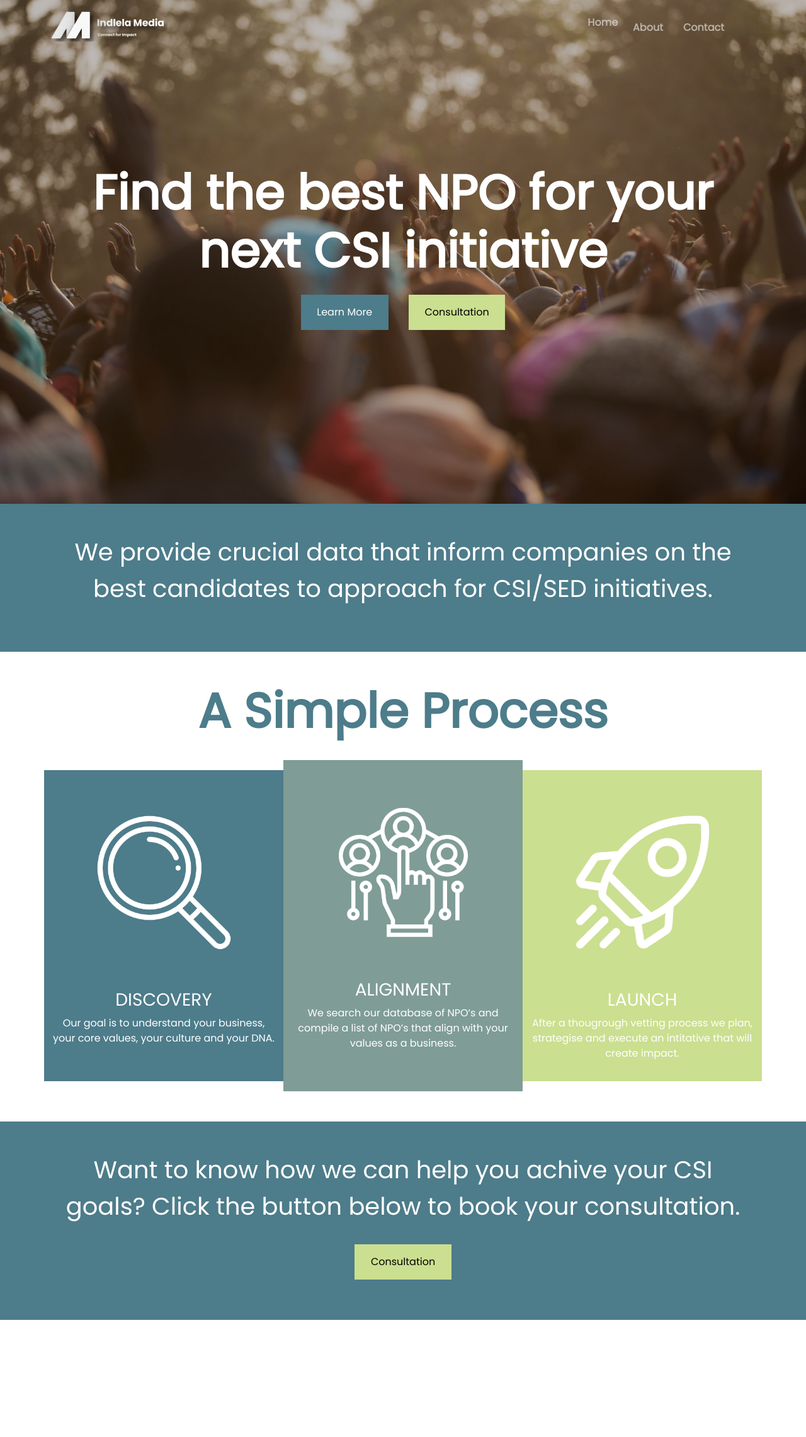
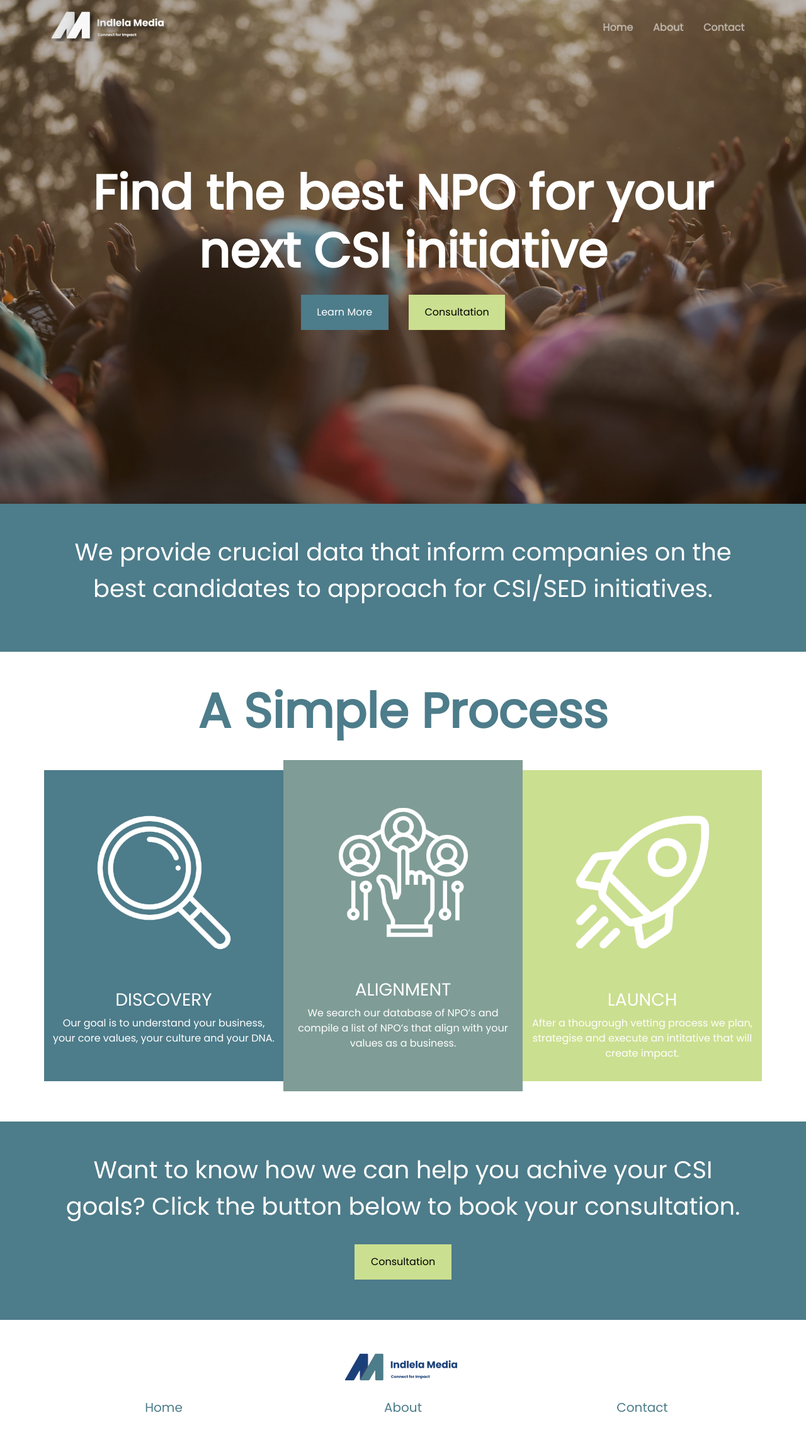
Before and after one commit to bradley-mubenga/indlelamedia, a Next.js app: page / in a window 1280 px wide. Shown: the top 2282 px of the page at 63% size. Before the commit the page ends 2096 px from the top, so only its background shows below. Built offline with nearby package versions, Linux system fonts and the light colour scheme.

Commit message:
Footer Complete

```diff
--- a/assets/scss/home.scss
+++ b/assets/scss/home.scss
@@ -69,3 +69,8 @@
     border: pallet.$teal-blue 2.5px solid;
     border-radius: none;
 }
+
+//FOOTER
+.LinkColor {
+    color: pallet.$teal-blue;
+}
--- /dev/null
+++ b/components/Footer.jsx
@@ -0,0 +1,28 @@
+import React from 'react';
+//
+import Image from 'next/image';
+import Link from 'next/link';
+
+export default function Footer() {
+    return (
+        <footer className="py-5 container">
+            <div className="text-center">
+            <Image src={"/indlela-media-logo-color.png"} className="img-fluid" width="184px" height="53px" alt="Indlela Media Logo" />
+
+                <div className="row py-3">
+                    <div className="col-sm-12 col-md-12 col-lg-4 col-xl-4">
+                        <Link href="/"><a className="LinkColor lead">Home</a></Link>
+                    </div>
+
+                    <div className="col-sm-12 col-md-12 col-lg-4 col-xl-4">
+                        <Link href="#aboutSection"><a className="LinkColor lead">About</a></Link>
+                    </div>
+
+                    <div className="col-sm-12 col-md-12 col-lg-4 col-xl-4">
+                        <Link href="/contact"><a className="LinkColor lead">Contact</a></Link>
+                    </div>
+                </div>
+            </div>
+        </footer>
+    )
+}
--- a/components/Navbar.jsx
+++ b/components/Navbar.jsx
@@ -2,10 +2,6 @@ import React, { useState, useEffect } from 'react';
 //
 import Image from 'next/image';
 import Link from 'next/link';
-//
-import Contact from './Contact';
-
-
 //
 export default function Navbar() {
     const [ navbarClass, setNavbarClass ] = useState(false);
@@ -37,9 +33,10 @@ export default function Navbar() {
 
                 <div className="collapse navbar-collapse" id="navbarCollapse">
                     <ul className="navbar-nav ms-auto mb-2 mb-md-0">
-                        <li className="nav-item">
+
+                        <li className="nav-item p-2">
                             <Link href="/">
-                                <a className="nav-link">Home</a>
+                                <a className="nav-link" aria-current="page">Home</a>
                             </Link>
                         </li>
 
@@ -54,12 +51,6 @@ export default function Navbar() {
                                 <a className="nav-link" aria-current="page">Contact</a>
                             </Link>
                         </li>
-
-                        <li className="nav-item p-2">
-                            <Link href="/">
-                                <a className="nav-link" aria-current="page"></a>
-                            </Link>
-                        </li>
                     </ul>
                 </div>
             </div>
--- a/pages/index.js
+++ b/pages/index.js
@@ -7,6 +7,7 @@ import Navbar from '../components/Navbar';
 import HeroSection from '../components/home.js/Hero';
 import CallToAction from '../components/home.js/CallToAction';
 import TheProcess from '../components/home.js/TheProcess';
+import Footer from '../components/Footer';
 
 export default function Index() {
     return (
@@ -22,6 +23,7 @@ export default function Index() {
                 <CallToAction text={`We provide crucial data that inform companies on the best candidates to approach for CSI/SED initiatives.`} />
                 <TheProcess />
                 <CallToAction text={`Want to know how we can help you achive your CSI goals? Click the button below to book your consultation.`} buttonText={`Consultation`}/>
+                <Footer />
             </main>
         </>
     )
```
Also changed, not shown: pages/contact.jsx (+5 -5 lines).
